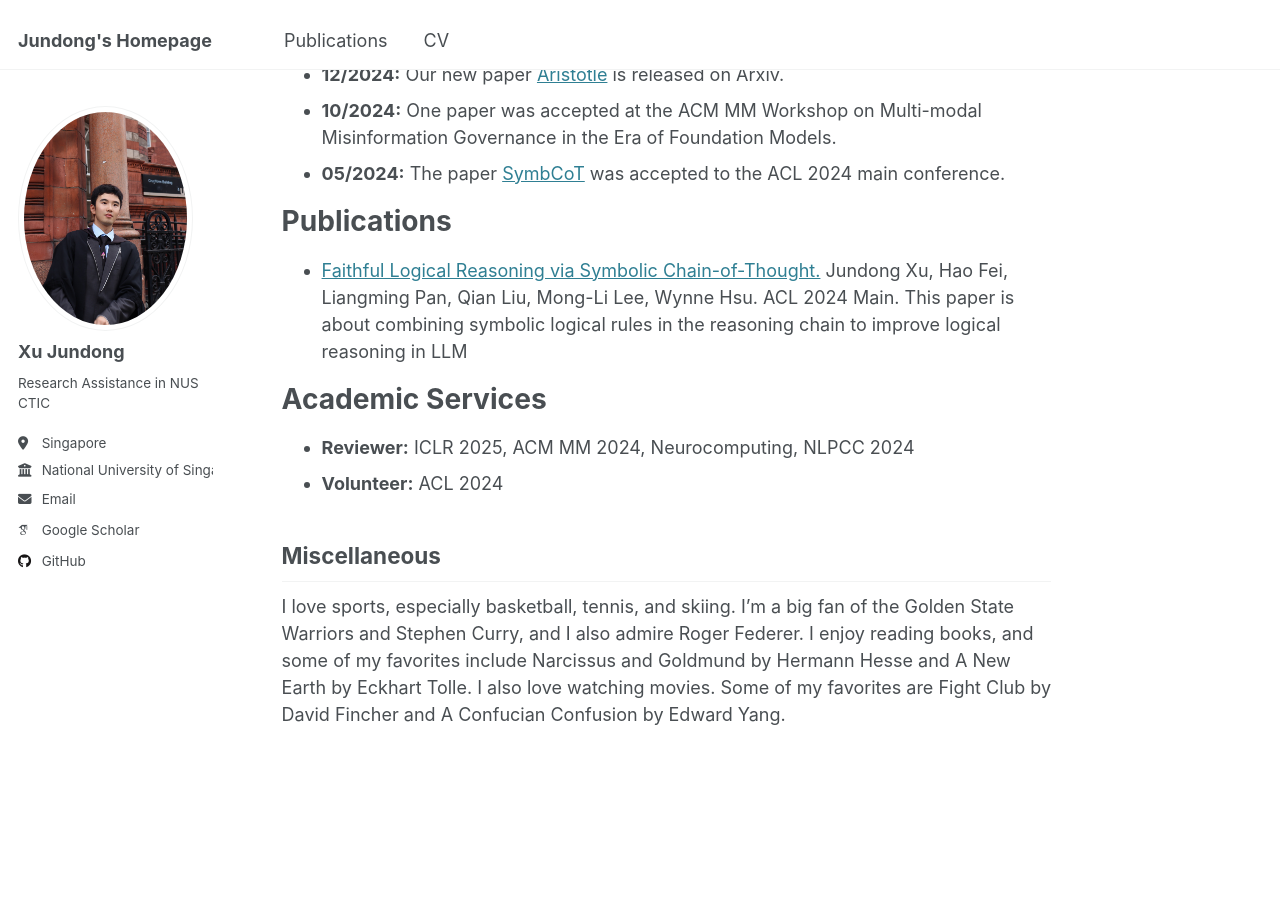
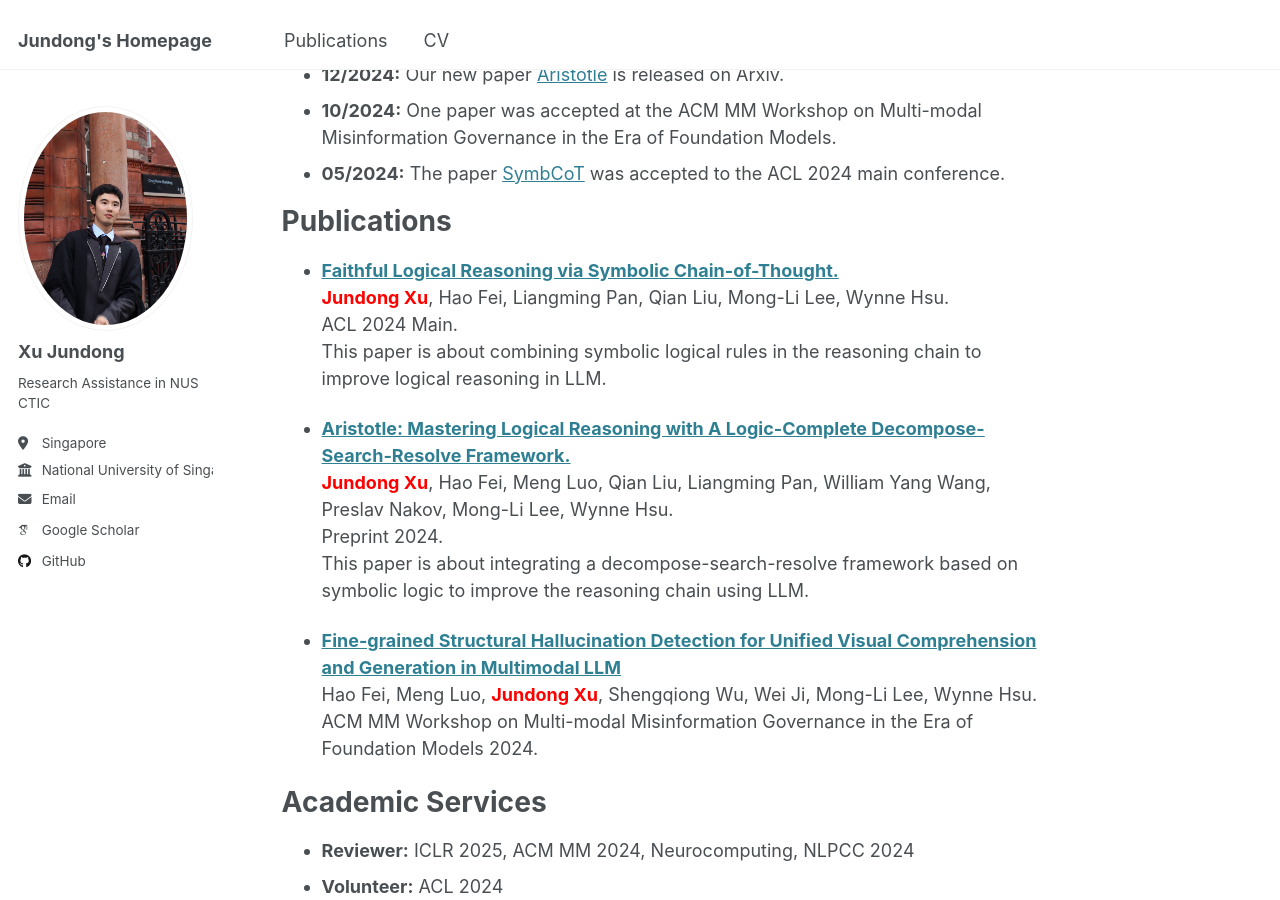
Before and after one commit to Aiden0526/aiden0526.github.io, a Jekyll site: the page built from _pages/about.md, in a window 1280 px wide and 900 px high, scrolled down 447 px. Built offline with Jekyll 4.4.1, drawn with Linux system fonts in a browser that asks for light colours; some web fonts are replaced.

Commit message:
change md

```diff
--- a/_pages/about.md
+++ b/_pages/about.md
@@ -22,11 +22,20 @@ News
 
 Publications
 =====
-- [Faithful Logical Reasoning via Symbolic Chain-of-Thought.](https://arxiv.org/abs/2405.18357)
-Jundong Xu, Hao Fei, Liangming Pan, Qian Liu, Mong-Li Lee, Wynne Hsu.
-ACL 2024 Main.
-This paper is about combining symbolic logical rules in the reasoning chain to improve logical reasoning in LLM
-<!-- - [] -->
+- **[Faithful Logical Reasoning via Symbolic Chain-of-Thought.](https://arxiv.org/abs/2405.18357)**
+  **<span style="color:red">Jundong Xu</span>**, Hao Fei, Liangming Pan, Qian Liu, Mong-Li Lee, Wynne Hsu.
+  ACL 2024 Main.
+  This paper is about combining symbolic logical rules in the reasoning chain to improve logical reasoning in LLM.
+
+- **[Aristotle: Mastering Logical Reasoning with A Logic-Complete Decompose-Search-Resolve Framework.](https://arxiv.org/abs/2412.16953)**
+  **<span style="color:red">Jundong Xu</span>**, Hao Fei, Meng Luo, Qian Liu, Liangming Pan, William Yang Wang, Preslav Nakov, Mong-Li Lee, Wynne Hsu.
+  Preprint 2024.
+  This paper is about integrating a decompose-search-resolve framework based on symbolic logic to improve the reasoning chain using LLM.
+
+- **[Fine-grained Structural Hallucination Detection for Unified Visual Comprehension and Generation in Multimodal LLM](https://dl.acm.org/doi/pdf/10.1145/3689090.3689388)**
+  Hao Fei, Meng Luo, **<span style="color:red">Jundong Xu</span>**, Shengqiong Wu, Wei Ji, Mong-Li Lee, Wynne Hsu.
+  ACM MM Workshop on Multi-modal Misinformation Governance in the Era of Foundation Models 2024.
+
 
 
 
```
